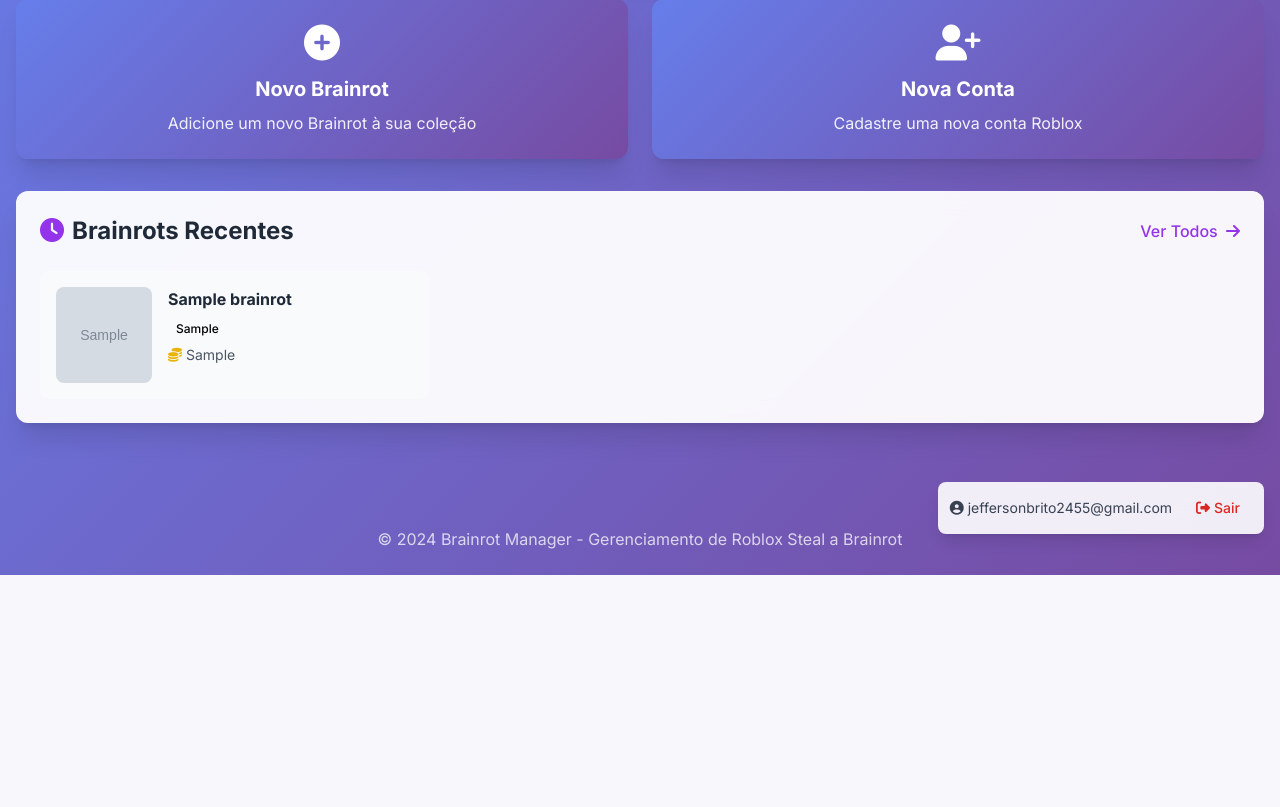
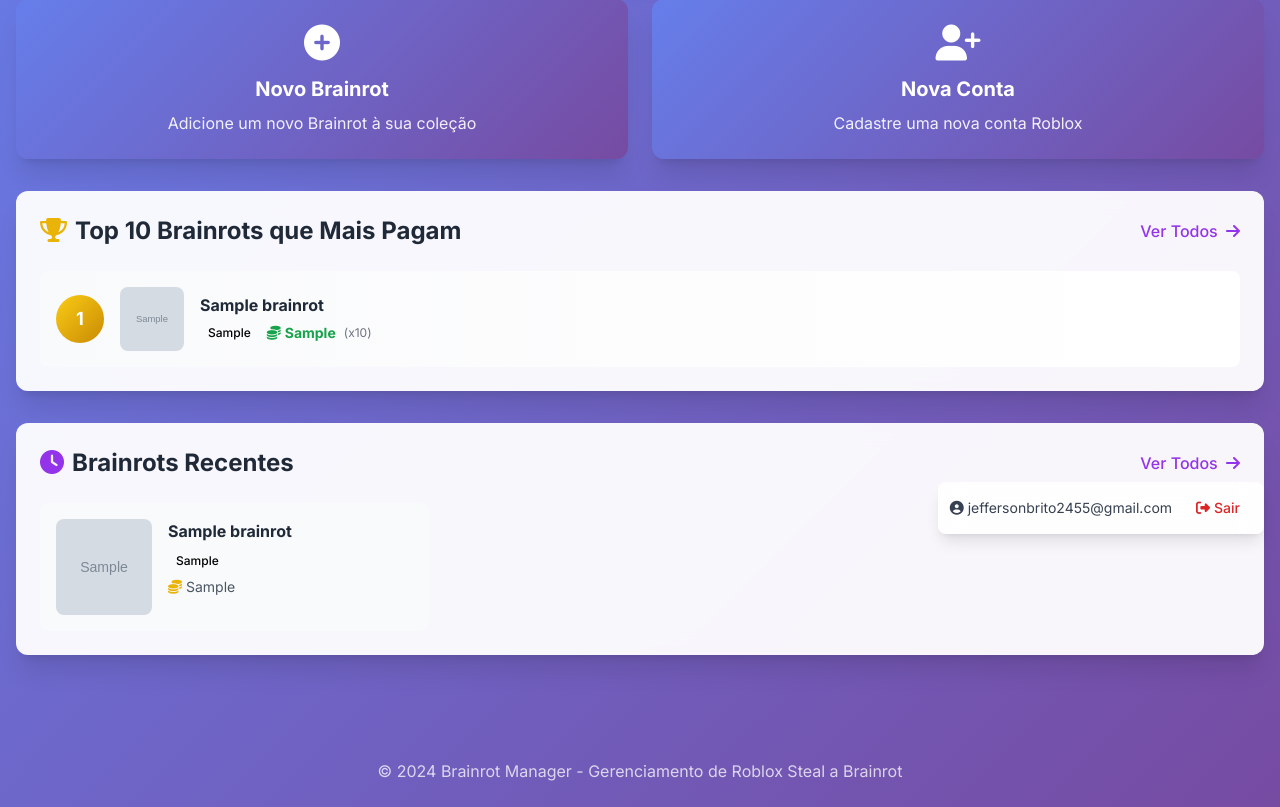
Before and after one commit to Jeferson-Brito/Brainrot_Manager, a Flask app: page / in a window 1280 px wide. Shown: the part 250-1057 px from the top of the page. Before the commit the page ends 825 px from the top, so only its background shows below. Run offline with Flask 3, Linux system fonts and the light colour scheme; a user stored in the database is signed in; tables that the repository leaves empty hold one stand-in row (values such as "Sample post"); grey boxes marked "Sample" are stand-in pictures; some libraries are stand-ins or nearby versions.

Commit message:
Adicionar ranking Top 10 brainrots que mais pagam na pÃ¡gina inicial

```diff
--- a/routes.py
+++ b/routes.py
@@ -132,11 +132,26 @@ def index():
     # Brainrots recentes
     brainrots_recentes = Brainrot.query.order_by(Brainrot.data_criacao.desc()).limit(5).all()
 
+    # Top 10 brainrots que mais pagam
+    # Buscar todos os brainrots e ordenar por valor (usando parse_valor_formatado)
+    todos_brainrots = Brainrot.query.all()
+    brainrots_com_valor = []
+    for br in todos_brainrots:
+        valor_num = parse_valor_formatado(br.valor_formatado) if br.valor_formatado else br.valor_por_segundo or 0
+        # Multiplicar pela quantidade para considerar o valor total
+        valor_total = valor_num * (br.quantidade or 1)
+        brainrots_com_valor.append((br, valor_total, valor_num))
+
+    # Ordenar por valor total (decrescente) e pegar top 10
+    brainrots_com_valor.sort(key=lambda x: x[1], reverse=True)
+    top_10_brainrots = [br[0] for br in brainrots_com_valor[:10]]
+
     return render_template('index.html',
                          total_contas=total_contas,
                          total_brainrots=total_brainrots,
                          valor_total_por_segundo=valor_total_por_segundo,
-                         brainrots_recentes=brainrots_recentes)
+                         brainrots_recentes=brainrots_recentes,
+                         top_10_brainrots=top_10_brainrots)
 
 @app.route('/brainrots')
 @login_required
--- a/templates/index.html
+++ b/templates/index.html
@@ -61,9 +61,77 @@
         </a>
     </div>
 
+    <!-- Top 10 Brainrots que Mais Pagam -->
+    {% if top_10_brainrots %}
+    <div class="card rounded-xl shadow-xl p-6 mb-8 animate__animated animate__fadeInUp" style="animation-delay: 0.4s">
+        <div class="flex items-center justify-between mb-6">
+            <h2 class="text-2xl font-bold text-gray-800">
+                <i class="fas fa-trophy mr-2 text-yellow-500"></i>Top 10 Brainrots que Mais Pagam
+            </h2>
+            <a href="{{ url_for('brainrots_list') }}" class="text-purple-600 hover:text-purple-700 font-medium">
+                Ver Todos <i class="fas fa-arrow-right ml-1"></i>
+            </a>
+        </div>
+
+        <div class="space-y-3">
+            {% for brainrot in top_10_brainrots %}
+            <div class="bg-gradient-to-r from-gray-50 to-white rounded-lg p-4 hover:shadow-md transition-all duration-300 card-raridade-{{ brainrot.raridade.lower().replace(' ', '-') }} cursor-pointer"
+                 onclick="window.location.href='{{ url_for('brainrot_edit', id=brainrot.id) }}'">
+                <div class="flex items-center space-x-4">
+                    <div class="flex-shrink-0 w-12 h-12 bg-gradient-to-br from-yellow-400 to-yellow-600 rounded-full flex items-center justify-center text-white font-bold text-lg">
+                        {{ loop.index }}
+                    </div>
+                    <div class="flex-shrink-0">
+                        {% if brainrot.foto and brainrot.foto.startswith('http') %}
+                        <img src="{{ brainrot.foto }}"
+                             alt="{{ brainrot.nome }}"
+                             class="w-16 h-16 object-cover rounded-lg"
+                             loading="lazy"
+                             onerror="this.style.display='none'; this.nextElementSibling.style.display='flex';">
+                        <div class="w-16 h-16 bg-gray-300 rounded-lg items-center justify-center hidden">
+                            <i class="fas fa-cube text-gray-500"></i>
+                        </div>
+                        {% elif brainrot.foto %}
+                        <img src="{{ url_for('uploaded_file', filename=brainrot.foto.split('/')[-1]) }}"
+                             alt="{{ brainrot.nome }}"
+                             class="w-16 h-16 object-cover rounded-lg"
+                             loading="lazy"
+                             onerror="this.style.display='none'; this.nextElementSibling.style.display='flex';">
+                        <div class="w-16 h-16 bg-gray-300 rounded-lg items-center justify-center hidden">
+                            <i class="fas fa-cube text-gray-500"></i>
+                        </div>
+                        {% else %}
+                        <div class="w-16 h-16 bg-gray-300 rounded-lg flex items-center justify-center">
+                            <i class="fas fa-cube text-gray-500 text-xl"></i>
+                        </div>
+                        {% endif %}
+                    </div>
+                    <div class="flex-1 min-w-0">
+                        <h3 class="font-bold text-gray-800 mb-1 truncate">{{ brainrot.nome }}</h3>
+                        <div class="flex items-center gap-2 flex-wrap">
+                            <span class="inline-block px-2 py-1 rounded text-xs font-medium raridade-{{ brainrot.raridade.lower().replace(' ', '-') }}">
+                                {{ brainrot.raridade }}
+                            </span>
+                            <span class="text-sm font-bold text-green-600">
+                                <i class="fas fa-coins mr-1"></i>{{ brainrot.valor_formatado if brainrot.valor_formatado else ('$' + (brainrot.valor_por_segundo | string) + '/s') }}
+                            </span>
+                            {% if brainrot.quantidade > 1 %}
+                            <span class="text-xs text-gray-500">
+                                (x{{ brainrot.quantidade }})
+                            </span>
+                            {% endif %}
+                        </div>
+                    </div>
+                </div>
+            </div>
+            {% endfor %}
+        </div>
+    </div>
+    {% endif %}
+
     <!-- Brainrots Recentes -->
     {% if brainrots_recentes %}
-    <div class="card rounded-xl shadow-xl p-6 animate__animated animate__fadeInUp" style="animation-delay: 0.4s">
+    <div class="card rounded-xl shadow-xl p-6 animate__animated animate__fadeInUp" style="animation-delay: 0.5s">
         <div class="flex items-center justify-between mb-6">
             <h2 class="text-2xl font-bold text-gray-800">
                 <i class="fas fa-clock mr-2 text-purple-600"></i>Brainrots Recentes
@@ -75,12 +143,27 @@
 
         <div class="grid grid-cols-1 md:grid-cols-2 lg:grid-cols-3 gap-4">
             {% for brainrot in brainrots_recentes %}
-            <div class="bg-gray-50 rounded-lg p-4 hover:shadow-md transition-all duration-300 card-raridade-{{ brainrot.raridade.lower().replace(' ', '-') }}">
+            <div class="bg-gray-50 rounded-lg p-4 hover:shadow-md transition-all duration-300 card-raridade-{{ brainrot.raridade.lower().replace(' ', '-') }} cursor-pointer"
+                 onclick="window.location.href='{{ url_for('brainrot_edit', id=brainrot.id) }}'">
                 <div class="flex items-start space-x-4">
-                    {% if brainrot.foto %}
+                    {% if brainrot.foto and brainrot.foto.startswith('http') %}
+                    <img src="{{ brainrot.foto }}"
+                         alt="{{ brainrot.nome }}"
+                         class="w-24 h-24 object-cover rounded-lg"
+                         loading="lazy"
+                         onerror="this.style.display='none'; this.nextElementSibling.style.display='flex';">
+                    <div class="w-24 h-24 bg-gray-300 rounded-lg items-center justify-center hidden">
+                        <i class="fas fa-cube text-gray-500 text-xl"></i>
+                    </div>
+                    {% elif brainrot.foto %}
                     <img src="{{ url_for('uploaded_file', filename=brainrot.foto.split('/')[-1]) }}"
                          alt="{{ brainrot.nome }}"
-                         class="w-24 h-24 object-cover rounded-lg">
+                         class="w-24 h-24 object-cover rounded-lg"
+                         loading="lazy"
+                         onerror="this.style.display='none'; this.nextElementSibling.style.display='flex';">
+                    <div class="w-24 h-24 bg-gray-300 rounded-lg items-center justify-center hidden">
+                        <i class="fas fa-cube text-gray-500 text-xl"></i>
+                    </div>
                     {% else %}
                     <div class="w-24 h-24 bg-gray-300 rounded-lg flex items-center justify-center">
                         <i class="fas fa-cube text-gray-500 text-xl"></i>
```
